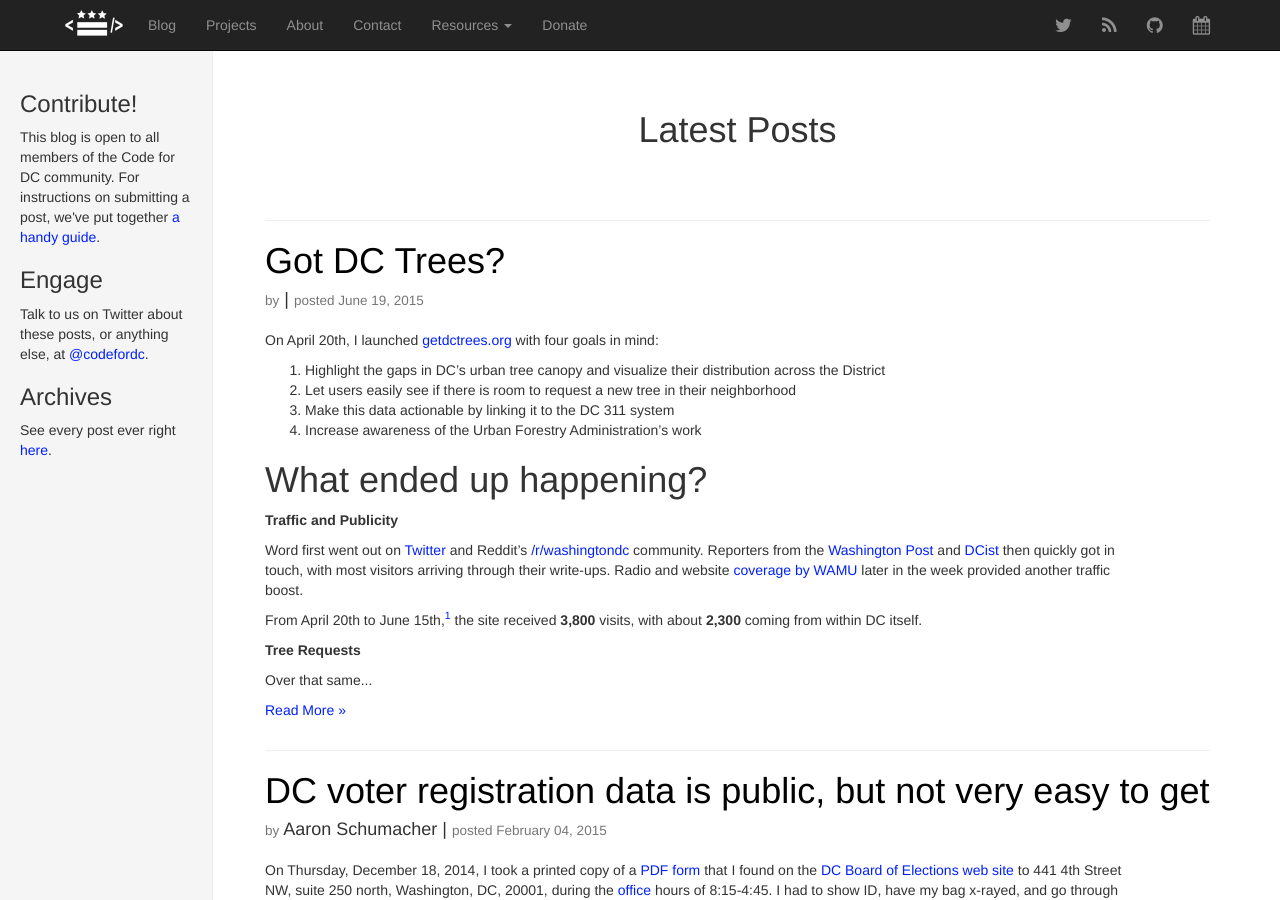
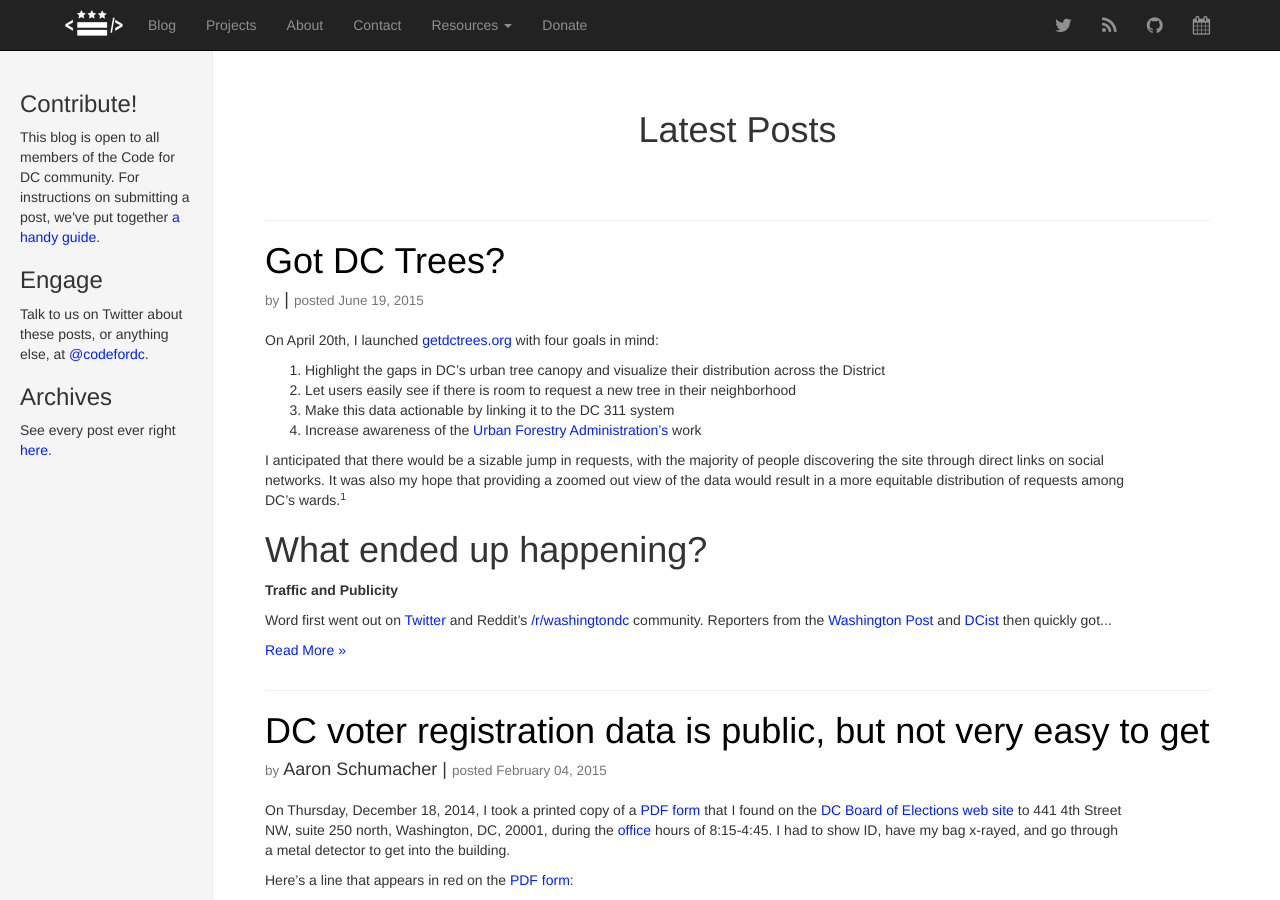
Before and after one commit to civictechdc/codefordc.github.com, a Jekyll site: the page built from blog/index.html, in a window 1280 px wide and 900 px high. Built offline with Jekyll 4.4.1, drawn with Linux system fonts in a browser that asks for light colours; Markdown is read by kramdown in place of the engine named in the settings; the list of posts is cut into pages by our own code; a file with an impossible date is left out; some of the changed lines change nothing that is shown.

Commit message:
Fix footnotes (hopefully), add expectations, well-deserved thanks

```diff
--- a/blog/_posts/2015-06-19-got-dc-trees.md
+++ b/blog/_posts/2015-06-19-got-dc-trees.md
@@ -4,7 +4,7 @@
 title:  "Got DC Trees?"
 date:   2015-06-19 16:20:55
 authors:
-- evonfriedland
+- emanuelfeld
 ---
 
 On April 20th, I launched [getdctrees.org](https://getdctrees.org) with four goals in mind:
@@ -12,7 +12,9 @@
 1. Highlight the gaps in DC's urban tree canopy and visualize their distribution across the District
 2. Let users easily see if there is room to request a new tree in their neighborhood
 3. Make this data actionable by linking it to the DC 311 system
-4. Increase awareness of the Urban Forestry Administration's work
+4. Increase awareness of the [Urban Forestry Administration's](http://ddot.dc.gov/page/ddot-urban-forestry-administration-ufa) work
+
+I anticipated that there would be a sizable jump in requests, with the majority of people discovering the site through direct links on social networks. It was also my hope that providing a zoomed out view of the data would result in a more equitable distribution of requests among DC's wards.[<sup>1</sup>](#1)
 
 # What ended up happening?
 
@@ -20,11 +22,11 @@
 
 Word first went out on [Twitter](https://twitter.com/CodeforDC/status/590138182454353920) and Reddit's [/r/washingtondc](https://www.reddit.com/r/washingtondc/comments/338b5d/wish_there_were_more_trees_in_your_neighborhood_i/) community. Reporters from the [Washington Post](http://www.washingtonpost.com/news/local/wp/2015/04/20/d-c-has-13000-open-spots-for-trees-heres-how-you-can-fill-them/) and [DCist](http://dcist.com/2015/04/want_more_trees_on_your_block_getdc.php) then quickly got in touch, with most visitors arriving through their write-ups. Radio and website [coverage by WAMU](http://wamu.org/news/15/04/24/in_dc_you_can_now_plant_a_tree_with_little_more_than_a_click) later in the week provided another traffic boost.
 
-From April 20th to June 15th,[^1] the site received **3,800** visits, with about **2,300** coming from within DC itself.
+From April 20th to June 15th,[<sup>2</sup>](#2) the site received **3,800** visits, with about **2,300** coming from within DC itself.
 
 **Tree Requests**
 
-Over that same period, UFA received **1,073** tree planting requests.[^requests] Now, admittedly some of these requests would have come in anyhow, but the getdctrees.org effect is *pretty* darn clear. Last year, the same period saw a mere 382 requests.
+Over that same period, UFA received **1,073** tree planting requests.[<sup>3</sup>](#3) Now, admittedly some of these requests would have come in anyhow, but the getdctrees.org effect is *pretty* darn clear. Last year, the same period saw a mere 382 requests.
 
 ![](https://raw.githubusercontent.com/emanuelfeld/emanuelfeld.github.io/master/assets/requests_2015.png)
 
@@ -40,7 +42,7 @@
 
 Of course, the Urban Forestry Administration is itself actively working to even out the distribution of trees in the city, with 8,000 or so planted in the past year, the bulk of which have reportedly gone to areas east of the Anacostia.
 
-Still, there is room to build more public engagement in the process. When an individual requests a tree, a sense of ownership and accountability is created. They are going to be more likely to keep an eye on or even help water the tree through the [Canopy Keeper](http://ddot.dc.gov/node/508872) program, leading to improved outcomes.[^canopy]
+Still, there is room to build more public engagement in the process. When an individual requests a tree, a sense of ownership and accountability is created. They are going to be more likely to keep an eye on or even help water the tree through the [Canopy Keeper](http://ddot.dc.gov/node/508872) program, leading to improved outcomes.[<sup>4</sup>](#4)
 
 The map below shows the locations of each of the 1,073 planting requests.
 
@@ -52,18 +54,22 @@
 
 * There is room to better tie in Canopy Keeper enrollment with 311 planting requests. Currently, the sign up process targets trees that have already been planted, which limits buy-in. Capitalize on the joy that requesting a tree creates.
 
-* Outreach is a challenge when the target audience is broad and sending out emails is not highly effective. There is a clear need to identify interested groups, individuals, and forums that can help in spreading the word.[^3]
+* Outreach is a challenge when the target audience is broad and sending out emails is not highly effective. There is a clear need to identify interested groups, individuals, and forums that can help in spreading the word.[<sup>5</sup>](#5)
 
 * To prevent initiatives like getdctrees.org—which are largely spread on social media—from being just a flash in the pan, there needs to be adoption by government and/or community institutions, who will issue reminders to the public. I'm certain a large fraction of the site's success came not just from its humane interface, but because many people previously had *no idea* they could request trees from the city.
 
+Finally, a big thank you to Earl Eutsler, Deputy Associate Director at UFA, for his generosity in fielding my questions and for pointing me to the right datasets, and to all of UFA for their impressive work growing and maintaining DC's urban forest.
+
 <br>
-<hr>
+---
 <br>
 
-[^requests]: Request data, as of this posting, available [here](https://github.com/emanuelfeld/tree-map/blob/gh-pages/data/planting_requests_all.csv).
+<a name="1">1.</a> This is clearly a complex issue and has no simple technological fix. For more discussion, check out [this article](http://www.washingtonpost.com/local/environmentalists-face-challenges-trying-to-plant-in-less-green-neighborhoods/2013/04/25/21294968-ad27-11e2-a198-99893f10d6dd_story.html) published by the Washington Post in 2013.
 
-[^1]: June 15th being the official last day for requests for the upcoming planting season.
+<a name="2">2.</a> June 15th being the official last day for requests for the upcoming planting season.
 
-[^3]: If you're interested, I started a channel on the Code for DC Slack dedicated to these outreach efforts and discussions.
+<a name="3">3.</a> Request data, as of this posting, available [here](https://github.com/emanuelfeld/tree-map/blob/gh-pages/data/planting_requests_all.csv).
 
-[^canopy]: See, for example, this [Tweet](https://twitter.com/brianwarmoth/status/590555914626793472).
+<a name="4">4.</a> See, for example, this [Tweet](https://twitter.com/brianwarmoth/status/590555914626793472).
+
+<a name="5">5.</a> If you're interested, I started a channel on the Code for DC Slack dedicated to these outreach efforts and discussions.
```
